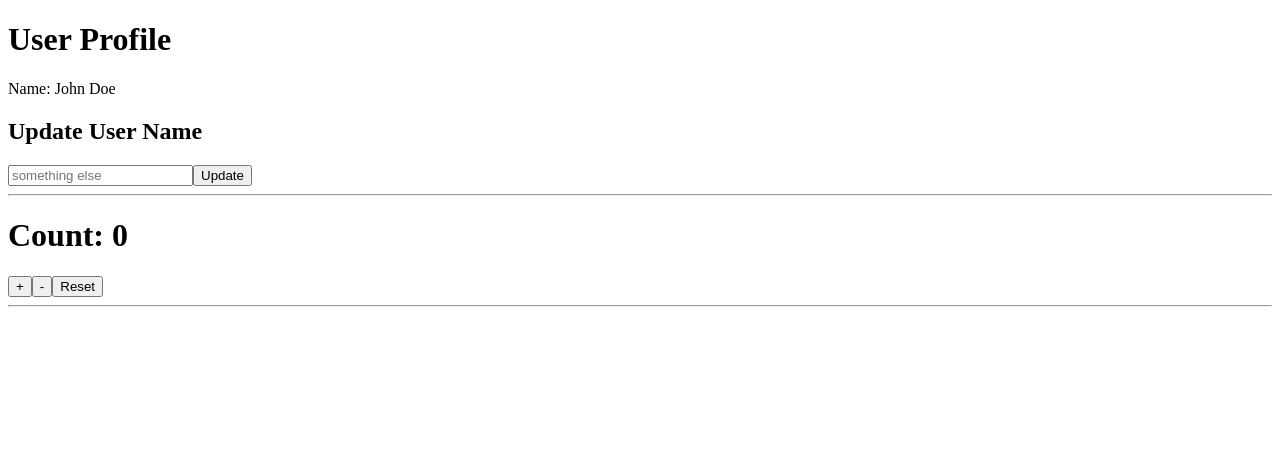
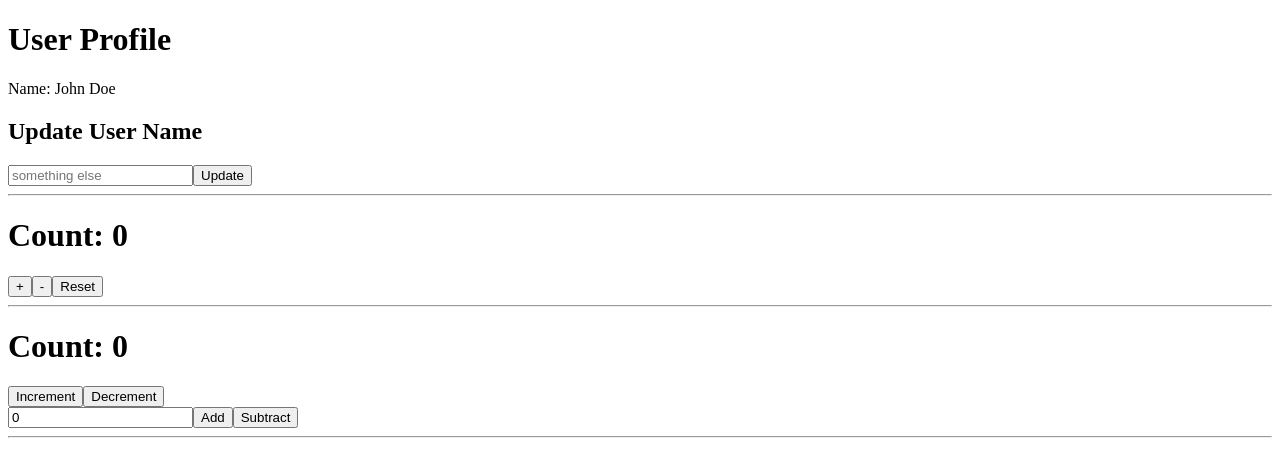
Before and after one commit to Sujan680/React-js-, a React (Vite) app in the folder react-project/: page / in a window 1280 px wide. Shown: the top 476 px of the page. Built offline with nearby package versions, Linux system fonts and the light colour scheme.

Commit message:
useReducer hook with challenge examples

```diff
--- a/react-project/src/App.jsx
+++ b/react-project/src/App.jsx
@@ -3,6 +3,7 @@ import UserProvider from "./components/UserContext";
 import UserProfile from "./components/UserProfile";
 import UpdateUser from "./components/UpdateUser";
 import CounterApp from "./useReducer/CounterApp";
+import ChallengeCounter from "./useReducer/ChallengeCounter";
 
 const App = () => {
   return (
@@ -14,6 +15,7 @@ const App = () => {
 
     {/* counter with useReducer hook  */}
       <CounterApp/>
+      <ChallengeCounter/>
     </div>
   );
 };
--- /dev/null
+++ b/react-project/src/useReducer/ChallengeCounter.jsx
@@ -0,0 +1,60 @@
+import React, { useReducer, useState } from "react";
+
+const initialState = { count: 0 };
+
+const reducer = (state, action) => {
+  switch (action.type) {
+    case "increment":
+      return { count: state.count + 1 };
+      break;
+    case "decrement":
+      return { count: state.count - 1 };
+      break;
+    case "incrementByAmount":
+      return { count: state.count + action.payload };
+      break;
+    case "decrementByAmount":
+      return { count: state.count - action.payload };
+      break;
+
+    default:
+      state;
+  }
+};
+
+const ChallengeCounter = () => {
+  const [state, dispatch] = useReducer(reducer, initialState);
+  const [inputValue, setInputValue] = useState(0);
+
+  const handleIncrementByAmount = () => {
+    dispatch({type: 'incrementByAmount', payload: Number(inputValue)})
+    setInputValue(0);
+  }
+  const handleDecrementByAmount = () => {
+    dispatch({type: 'decrementByAmount', payload: Number(inputValue)})
+    setInputValue(0);
+  }
+
+  return (
+    <div>
+      <h1>Count: {state.count}</h1>
+      <button onClick={() => dispatch({ type: "increment" })}>Increment</button>
+      <button onClick={() => dispatch({ type: "decrement" })}>Decrement</button>
+
+      <div>
+        <input
+          type="number"
+          value={inputValue}
+          onChange={(e) => setInputValue(e.target.value)}
+          placeholder="Enter the number"
+        />
+
+        <button onClick={handleIncrementByAmount}>Add</button>
+        <button onClick={handleDecrementByAmount}>Subtract</button>
+      </div>
+      <hr />
+    </div>
+  );
+};
+
+export default ChallengeCounter;
```
